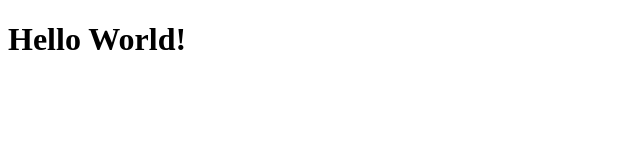
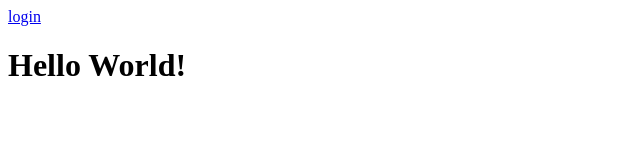
Before and after one commit to rafi1212122/rafi1212122.github.io, a plain HTML site: page index.html in a window 1280 px wide. Shown: the whole page, without its empty margins (0-640 px from the left). Drawn offline with Linux system fonts and the light colour scheme.

Commit message:
new login

```diff
--- a/index.html
+++ b/index.html
@@ -6,6 +6,7 @@
     <meta http-equiv="X-UA-Compatible" content="IE=edge">
     <meta name="viewport" content="width=device-width, initial-scale=1.0">
     <title>rafi12</title>
+    <a href="/login">login</a>
 </head>
 <body>
     <h1>Hello World!</h1>
```
Also changed, not shown: login/dist/tailwind.css.
